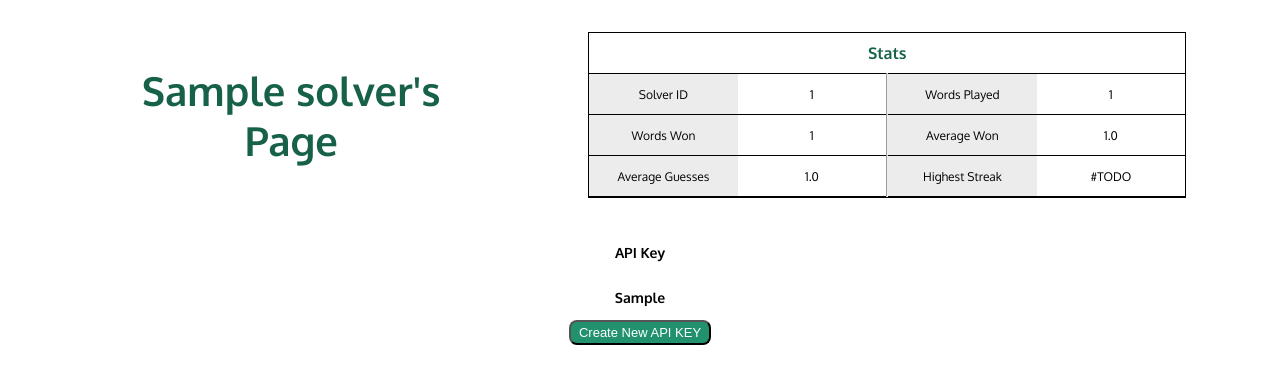
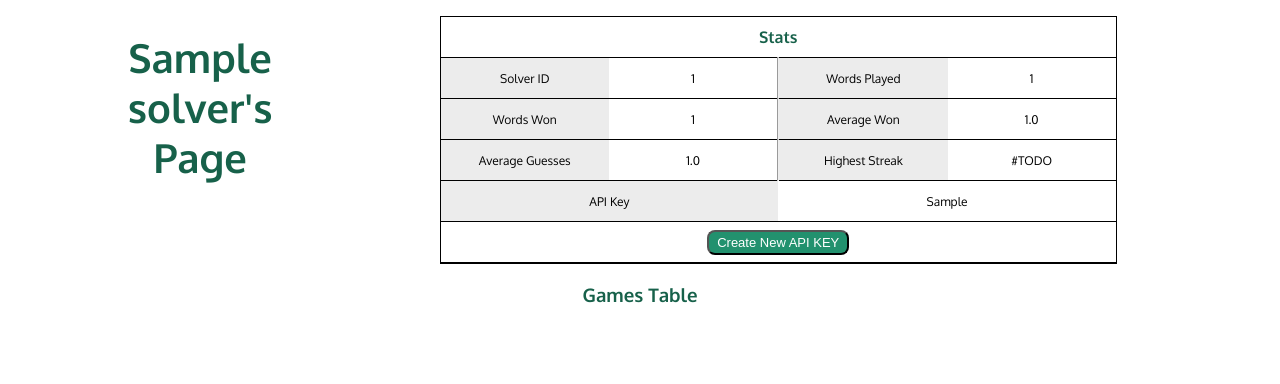
Before and after one commit to abbierm/WordGuessAPI, a Flask app: a page that uses app/templates/solver.html in a window 1280 px wide. Shown: the part 60-444 px from the top of the page. Run offline with Flask 3, Linux system fonts and the light colour scheme; a user stored in the database is signed in; tables that the repository leaves empty hold one stand-in row (values such as "Sample post").

Commit message:
Improved solver page UI with stats flex box table and updated requests dependency in example solver clinets per depdabot

```diff
--- a/app/main/routes.py
+++ b/app/main/routes.py
@@ -62,7 +62,11 @@
 def solver(solver_name):
     if current_user.is_authenticated:
         solver = db.session.scalar(sa.select(Solver).where(Solver.name == solver_name))
-        games = db.session.scalars(sa.select(Game).where(Game.solver_id == solver.id))
+        # games = db.session.scalars(sa.select(Game).where(Game.solver_id == solver.id))
+
+        game_query = sa.select(Game).where(
+            Game.solver_id == solver.id).order_by(Game.id.desc())
+        games = db.paginate(game_query, page=1, per_page=20, error_out=False).items
         return render_template('/solver.html', solver=solver, games=list(games))
     return redirect(url_for('main.index'))
 
--- a/app/static/styles.css
+++ b/app/static/styles.css
@@ -156,8 +156,6 @@
 
 /* Solver Page */
 .solver-header {
-    margin: 1rem;
-    padding: 1rem 1rem 1rem 0rem;
     display: flex;
     justify-content: space-around;
     align-items: start;
@@ -165,7 +163,18 @@
 }
 
 .solver-header-title {
-    align-self: center;
+    align-self: start;
+    padding-right: 7%;
+}
+
+.solver-table-container {
+    width: 60%;
+    margin-right: 10%;
+    display: flex;
+    flex-flow: column nowrap;
+    align-items: center;
+    border: 1px solid black;
+    /* margin: 0 auto; */
 }
 
 .solver-Rtable-heading {
@@ -174,21 +183,13 @@
     font-size: 16px;
     font-weight: 700;
 }
+
 .solver-title-text {
     text-align: center;
     margin: .5rem;
     padding: .5rem;
     color: #17614a;
     font-size: 40px;
-}
-
-.solver-table-container {
-    width: 50%;
-    display: flex;
-    flex-flow: column nowrap;
-    align-items: center;
-    border: 1px solid black;
-    /* margin: 0 auto; */
 }
 
 .solver-Rrow {
@@ -201,6 +202,10 @@
     height: 40px;
 }
 
+.Rrow-header {
+    background-color: #ececec;
+}
+
 .solver-Rrow-cell {
     display: flex;
     justify-content: center;
@@ -210,10 +215,7 @@
     text-align: center;
     font-size: 12px;
     padding: 8px, 0;
-}
 
-.Rrow-header {
-    background-color: #ececec;
 }
 
 .solver-Rrow-divider{
--- a/app/templates/solver.html
+++ b/app/templates/solver.html
@@ -36,80 +36,35 @@
                 <div class="solver-Rrow-cell Rrow-header">Highest Streak</div>
                 <div class="solver-Rrow-cell">#TODO</div>
             </div>
+            <div class="solver-Rrow">
+                <div class="solver-Rrow-cell Rrow-header">API Key</div>
+                {% if solver.api_key != None %}
+                <div class="solver-Rrow-cell">{{ solver.api_key }}</div>
+                {% else %}
+                <div class="solver-Rrow-cell">None</div>
+                {% endif %}
+            </div>
+            <div class="solver-Rrow">
+                <div class="solver-Rrow-cell ">
+                    <form action="{{url_for('main.create_new_key') }}" method="POST">
+                        <input type="hidden" value="{{ solver.id }}" name="solver">
+                        <input type="submit" class="reset-button" value="Create New API KEY">
+                    </form>
+                </div>
+            </div>
         </div>
 
 
     </div>
+    <div class="table-title">
+        <h3>Games Table</h3>
+    </div>
+    <div class="games-table-container">
 
-    <div class="row-item">
-        <h3>API Key</h3>
     </div>
-    {% if solver.api_key != None %}
-    <div class="row-item">
-        <h3>{{ solver.api_key }}</h3>
-    </div>
-    <div class="row-item">
-        <form action="{{url_for('main.create_new_key') }}" method="POST" onSubmit="return confirm('Are you sure you want to reset your API key for {{ solver.name }}');">
-            <input type="hidden" value="{{ solver.id }}" name="solver">
-            <input type="submit" class="reset-button" value="Create New API KEY">
-        </form>
-    </div>
-    {% else %}
-    <div class ="row-item">
-        <h3>No API key yet.  Click here to create a key -></h3>
-    </div>
-    <div class="row-item">
-        <form action="{{url_for('main.create_new_key') }}" method="POST">
-            <input type="hidden" value="{{ solver.id }}" name="solver">
-            <input type="submit" class="reset-button" value="Create New API KEY">
-        </form>
-    </div>
-    {% endif %}
+
 
 
 </div>
 
 {% endblock main %}
-
-
-
-<!--
-My API key box thing
-<div class="solver-title-box">
-    <div class="row-item">
-        <h3>API Key</h3>
-    </div>
-    {% if solver.api_key != None %}
-    <div class="row-item">
-        <h3>{{ solver.api_key }}</h3>
-    </div>
-    <div class="row-item">
-        <form action="{{url_for('main.create_new_key') }}" method="POST" onSubmit="return confirm('Are you sure you want to reset your API key for {{ solver.name }}');">
-            <input type="hidden" value="{{ solver.id }}" name="solver">
-            <input type="submit" class="reset-button" value="Create New API KEY">
-        </form>
-    </div>
-    {% else %}
-    <div class ="row-item">
-        <h3>No API key yet.  Click here to create a key -></h3>
-    </div>
-    <div class="row-item">
-        <form action="{{url_for('main.create_new_key') }}" method="POST">
-            <input type="hidden" value="{{ solver.id }}" name="solver">
-            <input type="submit" class="reset-button" value="Create New API KEY">
-        </form>
-    </div>
-    {% endif %}
-
-
-
-
-
-
-
-
-
-
-
-
--->
--- a/example_solver_clients/regex_solver/regex_solver.py
+++ b/example_solver_clients/regex_solver/regex_solver.py
@@ -10,7 +10,7 @@
 from typing import Dict, Optional
 from words.correct import correct_words
 
-API_KEY = '7467f1e851bc7a0367444a04ea9b0651'
+API_KEY = '79d562d0e5a90a6bbe20ddec0dd11a2a'
 USER_ID = 1
 START_URL = 'http://127.0.0.1:5000/api/start'
 GUESS_URL = 'http://127.0.0.1:5000/api/guess'
@@ -343,7 +343,7 @@
 #==========================================================================
 def main():
     solver_instance = RegexSolver(username='v8-dev')
-    solver_instance.play(200)
+    solver_instance.play(1000)
 
 if __name__ == "__main__":
     main()
--- a/example_solver_clients/regex_solver/requirements.txt
+++ b/example_solver_clients/regex_solver/requirements.txt
@@ -1,9 +1,9 @@
 annotated-types==0.6.0
 certifi==2024.2.2
 charset-normalizer==3.3.2
-idna==3.7
+idna==3.6
 pydantic==2.6.3
 pydantic_core==2.16.3
-requests==2.31.0
+requests==2.32.2
 typing_extensions==4.10.0
 urllib3==2.2.1
--- a/example_solver_clients/slice_and_burn/requirements.txt
+++ b/example_solver_clients/slice_and_burn/requirements.txt
@@ -4,6 +4,6 @@
 idna==3.7
 pydantic==2.6.4
 pydantic_core==2.16.3
-requests==2.31.0
+requests==2.32.2
 typing_extensions==4.11.0
 urllib3==2.2.1
--- a/requirements.txt
+++ b/requirements.txt
@@ -41,7 +41,6 @@
 pytest==7.4.4
 pytz==2023.3.post1
 pywin32-ctypes==0.2.2
-requests==2.31.0
 requests-toolbelt==1.0.0
 rich==13.7.0
 SecretStorage==3.3.3
```
